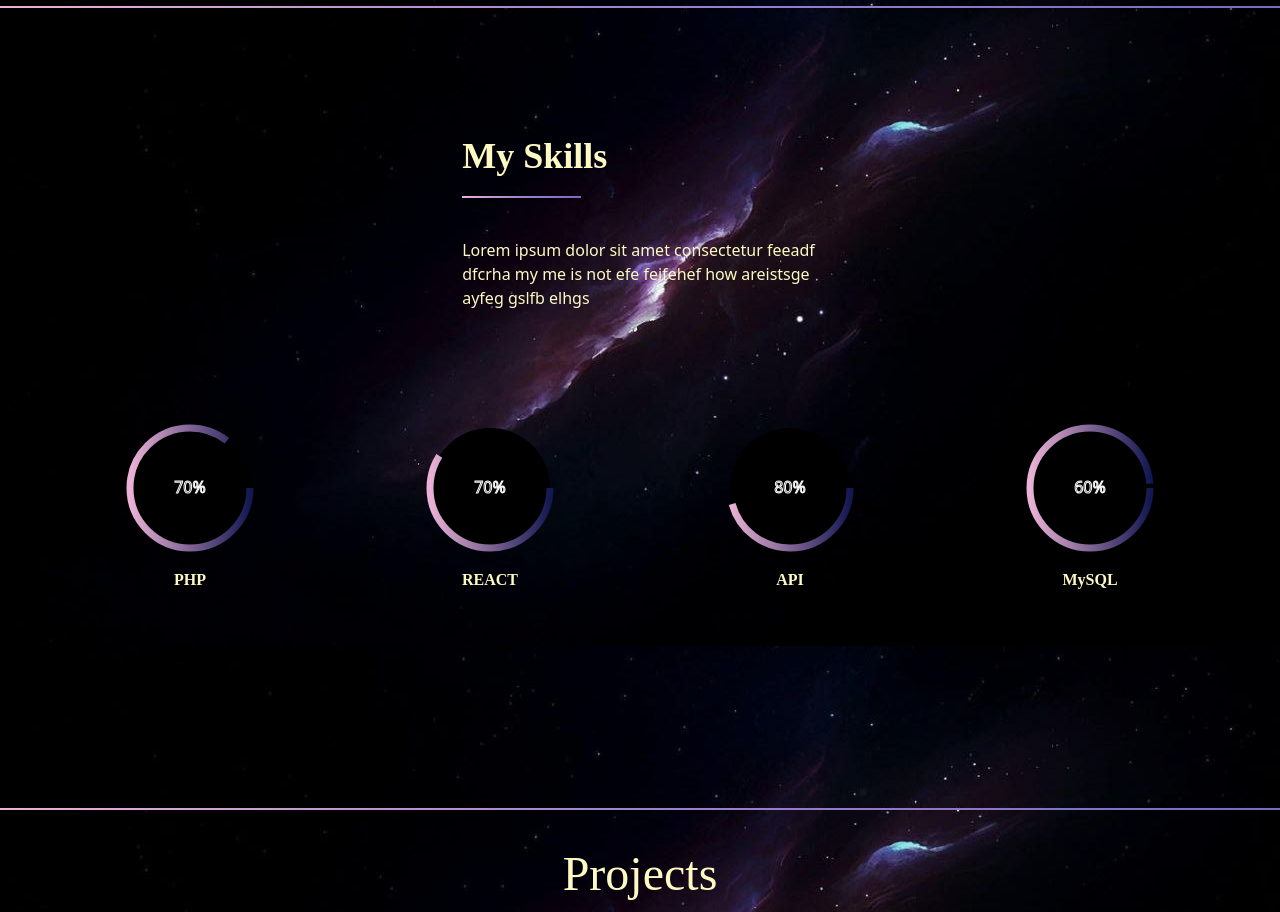
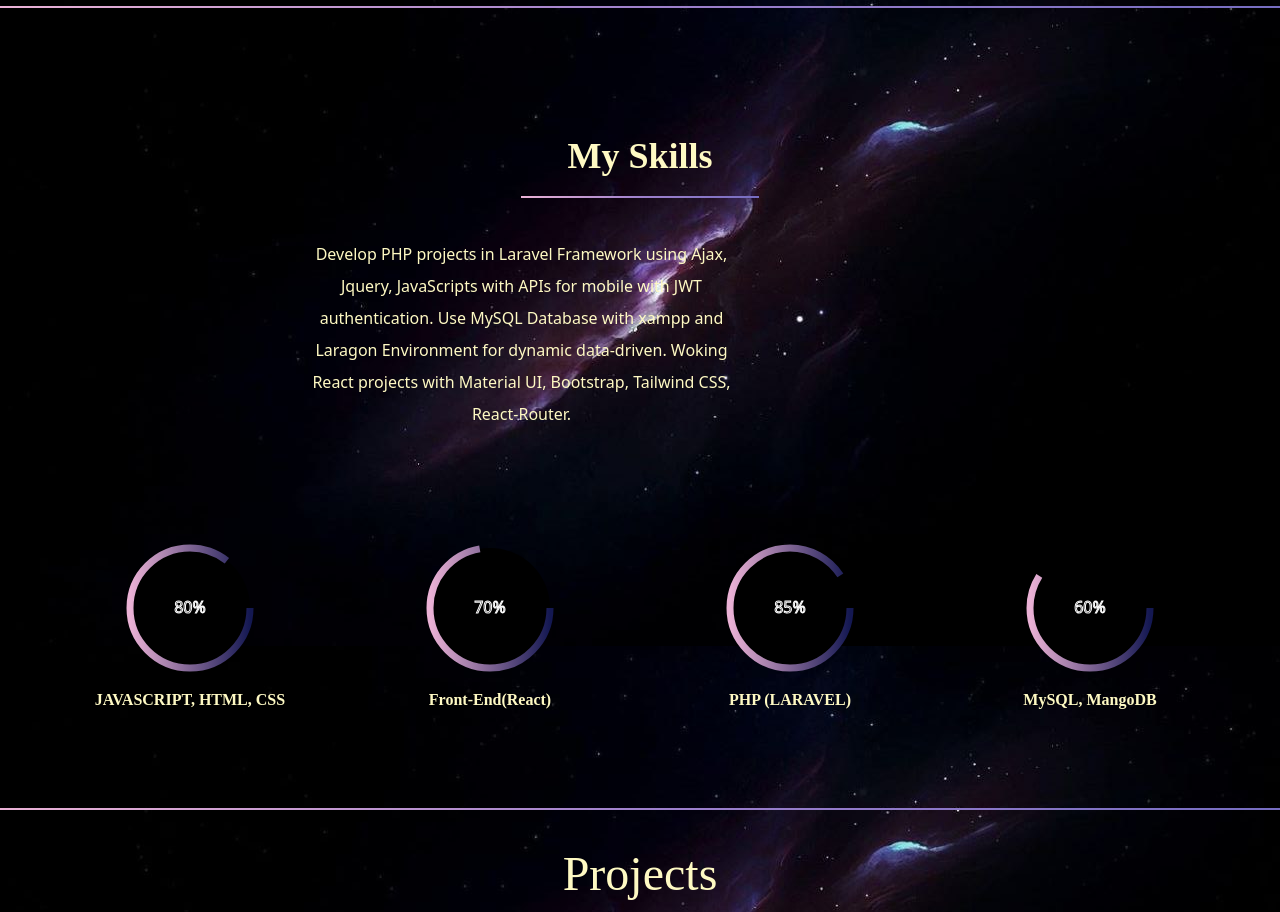
Before and after one commit to Nemo505/Porfolio, a React (Vite) app: page / in a window 1280 px wide. Shown: the part 794-1706 px from the top of the page. Built offline with nearby package versions, Linux system fonts and the light colour scheme.

Commit message:
add info

```diff
--- a/public/output.css
+++ b/public/output.css
@@ -592,6 +592,10 @@ video {
   margin-right: auto;
 }
 
+.mt-9{
+  margin-top: 2.25rem;
+}
+
 .mt-16{
   margin-top: 4rem;
 }
@@ -648,14 +652,6 @@ video {
   margin-top: 2rem;
 }
 
-.ml-10{
-  margin-left: 2.5rem;
-}
-
-.mt-9{
-  margin-top: 2.25rem;
-}
-
 .flex{
   display: flex;
 }
@@ -692,18 +688,6 @@ video {
   height: 1.25rem;
 }
 
-.h-64{
-  height: 16rem;
-}
-
-.h-32{
-  height: 8rem;
-}
-
-.h-28{
-  height: 7rem;
-}
-
 .w-5\/6{
   width: 83.333333%;
 }
@@ -722,6 +706,10 @@ video {
 
 .w-1\/3{
   width: 33.333333%;
+}
+
+.w-2\/3{
+  width: 66.666667%;
 }
 
 .w-\[300px\]{
@@ -860,9 +848,14 @@ video {
   background-color: rgb(133 89 136 / var(--tw-bg-opacity));
 }
 
-.bg-red-600{
+.bg-fuchsia-500{
   --tw-bg-opacity: 1;
-  background-color: rgb(220 38 38 / var(--tw-bg-opacity));
+  background-color: rgb(217 70 239 / var(--tw-bg-opacity));
+}
+
+.bg-fuchsia-900{
+  --tw-bg-opacity: 1;
+  background-color: rgb(112 26 117 / var(--tw-bg-opacity));
 }
 
 .bg-dark-blue{
@@ -875,34 +868,9 @@ video {
   background-color: rgb(248 113 113 / var(--tw-bg-opacity));
 }
 
-.bg-red-300{
-  --tw-bg-opacity: 1;
-  background-color: rgb(252 165 165 / var(--tw-bg-opacity));
-}
-
-.bg-fuchsia-600{
-  --tw-bg-opacity: 1;
-  background-color: rgb(192 38 211 / var(--tw-bg-opacity));
-}
-
 .bg-zinc-900{
   --tw-bg-opacity: 1;
   background-color: rgb(24 24 27 / var(--tw-bg-opacity));
-}
-
-.bg-orange-700{
-  --tw-bg-opacity: 1;
-  background-color: rgb(194 65 12 / var(--tw-bg-opacity));
-}
-
-.bg-fuchsia-900{
-  --tw-bg-opacity: 1;
-  background-color: rgb(112 26 117 / var(--tw-bg-opacity));
-}
-
-.bg-fuchsia-500{
-  --tw-bg-opacity: 1;
-  background-color: rgb(217 70 239 / var(--tw-bg-opacity));
 }
 
 .bg-opacity-70{
@@ -919,6 +887,11 @@ video {
 
 .p-6{
   padding: 1.5rem;
+}
+
+.py-5{
+  padding-top: 1.25rem;
+  padding-bottom: 1.25rem;
 }
 
 .py-10{
@@ -951,29 +924,14 @@ video {
   padding-bottom: 0px;
 }
 
-.py-6{
-  padding-top: 1.5rem;
-  padding-bottom: 1.5rem;
-}
-
-.px-10{
-  padding-left: 2.5rem;
-  padding-right: 2.5rem;
-}
-
-.px-9{
-  padding-left: 2.25rem;
-  padding-right: 2.25rem;
-}
-
 .px-4{
   padding-left: 1rem;
   padding-right: 1rem;
 }
 
-.py-5{
-  padding-top: 1.25rem;
-  padding-bottom: 1.25rem;
+.py-6{
+  padding-top: 1.5rem;
+  padding-bottom: 1.5rem;
 }
 
 .pr-0\.5{
@@ -996,18 +954,6 @@ video {
   padding-top: 4rem;
 }
 
-.pt-10{
-  padding-top: 2.5rem;
-}
-
-.pt-9{
-  padding-top: 2.25rem;
-}
-
-.pt-4{
-  padding-top: 1rem;
-}
-
 .text-center{
   text-align: center;
 }
@@ -1018,6 +964,11 @@ video {
 
 .font-mono{
   font-family: ui-monospace, SFMono-Regular, Menlo, Monaco, Consolas, "Liberation Mono", "Courier New", monospace;
+}
+
+.text-2xl{
+  font-size: 1.5rem;
+  line-height: 2rem;
 }
 
 .text-5xl{
@@ -1040,11 +991,6 @@ video {
   line-height: 2.25rem;
 }
 
-.text-2xl{
-  font-size: 1.5rem;
-  line-height: 2rem;
-}
-
 .font-semibold{
   font-weight: 600;
 }
@@ -1057,8 +1003,17 @@ video {
   font-weight: 400;
 }
 
+.leading-loose{
+  line-height: 2;
+}
+
 .tracking-tight{
   letter-spacing: -0.025em;
+}
+
+.text-fuchsia-300{
+  --tw-text-opacity: 1;
+  color: rgb(240 171 252 / var(--tw-text-opacity));
 }
 
 .text-dark-blue{
@@ -1099,16 +1054,6 @@ video {
 .text-blue-600{
   --tw-text-opacity: 1;
   color: rgb(37 99 235 / var(--tw-text-opacity));
-}
-
-.text-fuchsia-300{
-  --tw-text-opacity: 1;
-  color: rgb(240 171 252 / var(--tw-text-opacity));
-}
-
-.text-fuchsia-400{
-  --tw-text-opacity: 1;
-  color: rgb(232 121 249 / var(--tw-text-opacity));
 }
 
 .shadow{
@@ -1317,6 +1262,10 @@ body,
     margin: 3rem;
   }
 
+  .md\:ml-20{
+    margin-left: 5rem;
+  }
+
   .md\:mt-32{
     margin-top: 8rem;
   }
@@ -1329,22 +1278,6 @@ body,
     margin-top: 4rem;
   }
 
-  .md\:ml-10{
-    margin-left: 2.5rem;
-  }
-
-  .md\:ml-32{
-    margin-left: 8rem;
-  }
-
-  .md\:ml-40{
-    margin-left: 10rem;
-  }
-
-  .md\:ml-20{
-    margin-left: 5rem;
-  }
-
   .md\:flex{
     display: flex;
   }
@@ -1353,8 +1286,8 @@ body,
     height: 100%;
   }
 
-  .md\:w-1\/3{
-    width: 33.333333%;
+  .md\:w-2\/3{
+    width: 66.666667%;
   }
 
   .md\:max-w-\[600px\]{
@@ -1377,10 +1310,6 @@ body,
     justify-content: space-between;
   }
 
-  .md\:justify-around{
-    justify-content: space-around;
-  }
-
   .md\:text-start{
     text-align: start;
   }
--- a/src/scenes/Landing.jsx
+++ b/src/scenes/Landing.jsx
@@ -52,8 +52,8 @@ const Landing = ({setSelectedPage}) => {
                         Naing
                     </span>
                 </p>
-                <p className='mt-10 mb-7 text-sm text-center md:text-start'>
-                    I am harding working person with considerate personality
+                <p className='mt-10 mb-7 text-sm text-center md:text-start leading-loose'>
+                    I am Web Developer based in Myanmar. Designing websites are what I've been doing already for two years in work and in my free time from seniors and self-taught lessons.I custom-coded a variety of websites, ranging from simple e-shops to complex platforms with a variety of functions.
                 </p>
 
             </motion.div>
--- a/src/scenes/MySkills.jsx
+++ b/src/scenes/MySkills.jsx
@@ -10,7 +10,7 @@ const MySkills = () => {
   return (
     <section id='skills' className='pb-24'>
         <div className='flex justify-center'>
-            <motion.div className='md:w-1/3 mt-32'
+            <motion.div className='md:w-2/3 mt-32'
                 initial="hidden" whileInView="visible"
                 viewport={{once: true, amount: 0.5}}
                 transition={{duration: 1}}
@@ -18,12 +18,15 @@ const MySkills = () => {
                     hidden: {opacity: 0, y: 50},
                     visible: { opacity: 1, y: 0}
                 }}>
-                <p className='font-playfait font-semibold text-4xl mb-5'>
+                <p className='font-playfait text-center font-semibold text-4xl mb-5'>
                     My Skills
                 </p>
-                <LineGradient width='w-1/3'/>
-                <p className='mt-10 mb-7'>
-                    Lorem ipsum dolor sit amet consectetur feeadf dfcrha my me is not efe feifehef how areistsge ayfeg gslfb elhgs
+                <LineGradient width='w-1/3 mx-auto'/>
+                <p className='mt-10 mb-7 w-2/3 px-4 text-center leading-loose'>
+                    Develop PHP projects in Laravel Framework using Ajax, Jquery, JavaScripts with APIs for mobile with JWT authentication.
+                    Use MySQL Database with xampp and Laragon Environment for dynamic data-driven.
+                    Woking React projects with Material UI, Bootstrap, Tailwind CSS, React-Router.
+
                 </p>
             </motion.div>
         </div>
@@ -41,9 +44,9 @@ const MySkills = () => {
                                 <circle className='php' cx="150" cy="70" r="60" strokeWidth={7}
                                     stopOpacity="transparent" strokeDasharray={0}
                                     ></circle>
-                                <text x="50%" y="50%" textAnchor="middle" stroke="#fff" strokeWidth="1px">70%</text>
+                                <text x="50%" y="50%" textAnchor="middle" stroke="#fff" strokeWidth="1px">80%</text>
                             </svg>
-                            <div className='font-playfait font-semibold text-center'>PHP</div>
+                            <div className='font-playfait font-semibold text-center'>JAVASCRIPT, HTML, CSS</div>
                         </div>
 
                         <div className='relative items-center justify-center'>
@@ -59,7 +62,7 @@ const MySkills = () => {
                                     ></circle>
                                 <text x="50%" y="50%" textAnchor="middle" stroke="#fff" strokeWidth="1px">70%</text>
                             </svg>
-                            <div className='font-playfait font-semibold text-center'>REACT</div>
+                            <div className='font-playfait font-semibold text-center'> Front-End(React)</div>
                         </div>
 
                         <div className='relative items-center justify-center'>
@@ -73,9 +76,9 @@ const MySkills = () => {
                                 <circle className='api' cx="150" cy="70" r="60" strokeWidth={7}
                                     stopOpacity="transparent" strokeDasharray={0}
                                     ></circle>
-                                <text x="50%" y="50%" textAnchor="middle" stroke="#fff" strokeWidth="1px">80%</text>
+                                <text x="50%" y="50%" textAnchor="middle" stroke="#fff" strokeWidth="1px">85%</text>
                             </svg>
-                            <div className='font-playfait font-semibold text-center'>API</div>
+                            <div className='font-playfait font-semibold text-center'>PHP (LARAVEL)</div>
                         </div>
 
                         <div className='relative items-center justify-center'>
@@ -91,7 +94,7 @@ const MySkills = () => {
                                     ></circle>
                                 <text x="50%" y="50%" textAnchor="middle" stroke="#fff" strokeWidth="1px">60%</text>
                             </svg>
-                            <div className='font-playfait font-semibold text-center'>MySQL</div>
+                            <div className='font-playfait font-semibold text-center'>MySQL, MangoDB </div>
                         </div>
 
                     </div>
@@ -108,9 +111,9 @@ const MySkills = () => {
                                 <circle cx="160" cy="70" r="60" strokeWidth={7}
                                     stopOpacity="transparent" strokeDasharray={0}
                                     ></circle>
-                                <text x="53%" y="50%" textAnchor="middle" stroke="#fff" strokeWidth="1px">70%</text>
+                                <text x="53%" y="50%" textAnchor="middle" stroke="#fff" strokeWidth="1px">80%</text>
                             </svg>
-                            <div className='font-playfait font-semibold text-center'>PHP</div>
+                            <div className='font-playfait font-semibold text-center'>JAVASCRIPT, HTML, CSS</div>
                         </div>
 
                         <div className='relative items-center justify-center'>
@@ -126,7 +129,7 @@ const MySkills = () => {
                                     ></circle>
                                 <text x="53%" y="50%" textAnchor="middle" stroke="#fff" strokeWidth="1px">70%</text>
                             </svg>
-                            <div className='font-playfait font-semibold text-center'>REACT</div>
+                            <div className='font-playfait font-semibold text-center'>Front-End(React)</div>
                         </div>
 
                         <div className='relative items-center justify-center'>
@@ -140,9 +143,9 @@ const MySkills = () => {
                                 <circle cx="160" cy="70" r="60" strokeWidth={7}
                                     stopOpacity="transparent" strokeDasharray={0}
                                     ></circle>
-                                <text x="53%" y="50%" textAnchor="middle" stroke="#fff" strokeWidth="1px">80%</text>
+                                <text x="53%" y="50%" textAnchor="middle" stroke="#fff" strokeWidth="1px">85%</text>
                             </svg>
-                            <div className='font-playfait font-semibold text-center'>JAVA</div>
+                            <div className='font-playfait font-semibold text-center'>PHP (LARAVEL)</div>
                         </div>
 
                         <div className='relative items-center justify-center'>
@@ -158,7 +161,7 @@ const MySkills = () => {
                                     ></circle>
                                 <text x="53%" y="50%" textAnchor="middle" stroke="#fff" strokeWidth="1px">60%</text>
                             </svg>
-                            <div className='font-playfait font-semibold text-center'>PYTHON</div>
+                            <div className='font-playfait font-semibold text-center'>MySQL, MangoDB</div>
                         </div>
 
                     </div>
--- a/src/scenes/mySkill.css
+++ b/src/scenes/mySkill.css
@@ -26,19 +26,19 @@ circle{
 }
 @keyframes react {
     100%{
-        stroke-dashoffset: 250;
+        stroke-dashoffset: 200;
         stroke-dasharray:472;
     }
 }
 @keyframes api {
     100%{
-        stroke-dashoffset: 300;
+        stroke-dashoffset: 130;
         stroke-dasharray:472;
     }
 }
 @keyframes mySql {
     100%{
-        stroke-dashoffset: 100;
+        stroke-dashoffset: 250;
         stroke-dasharray:472;
     }
 }
```
Also changed, not shown: src/components/SocialMediaIcons.jsx (+4 -4 lines).
